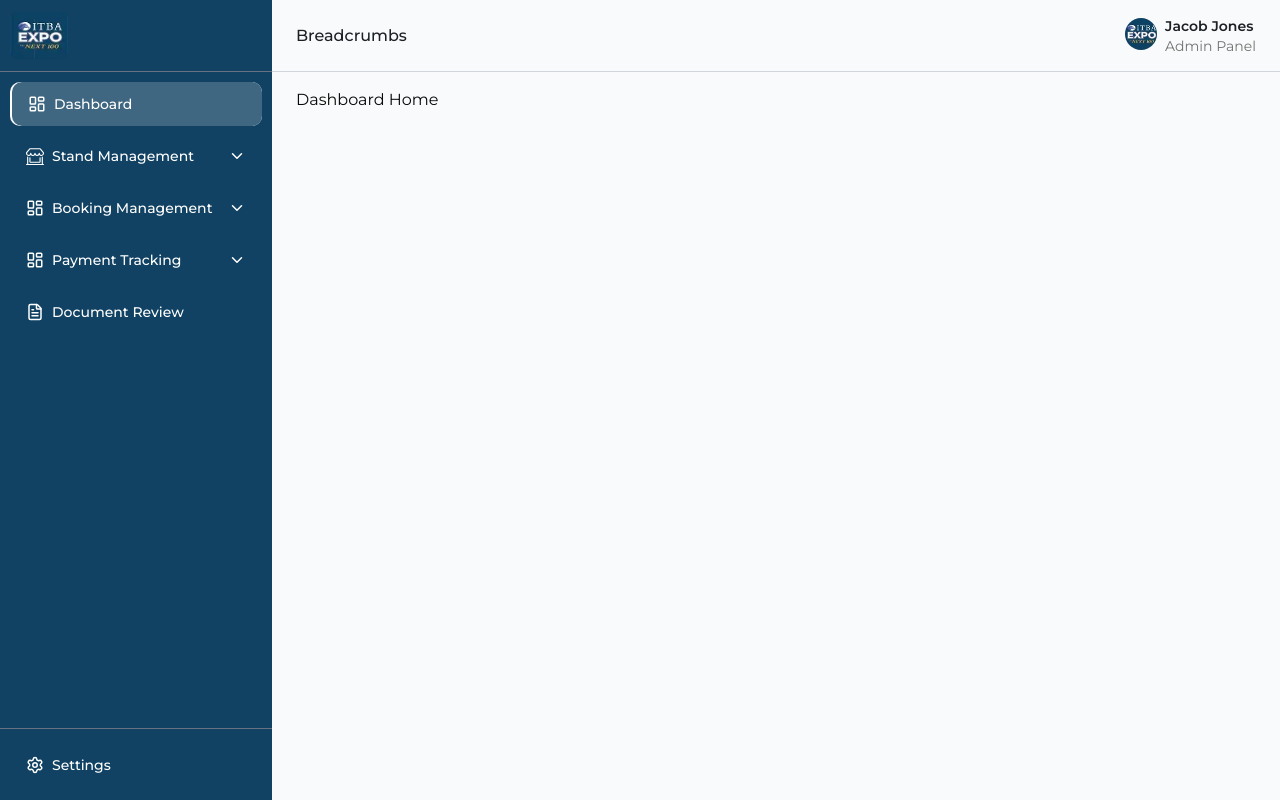
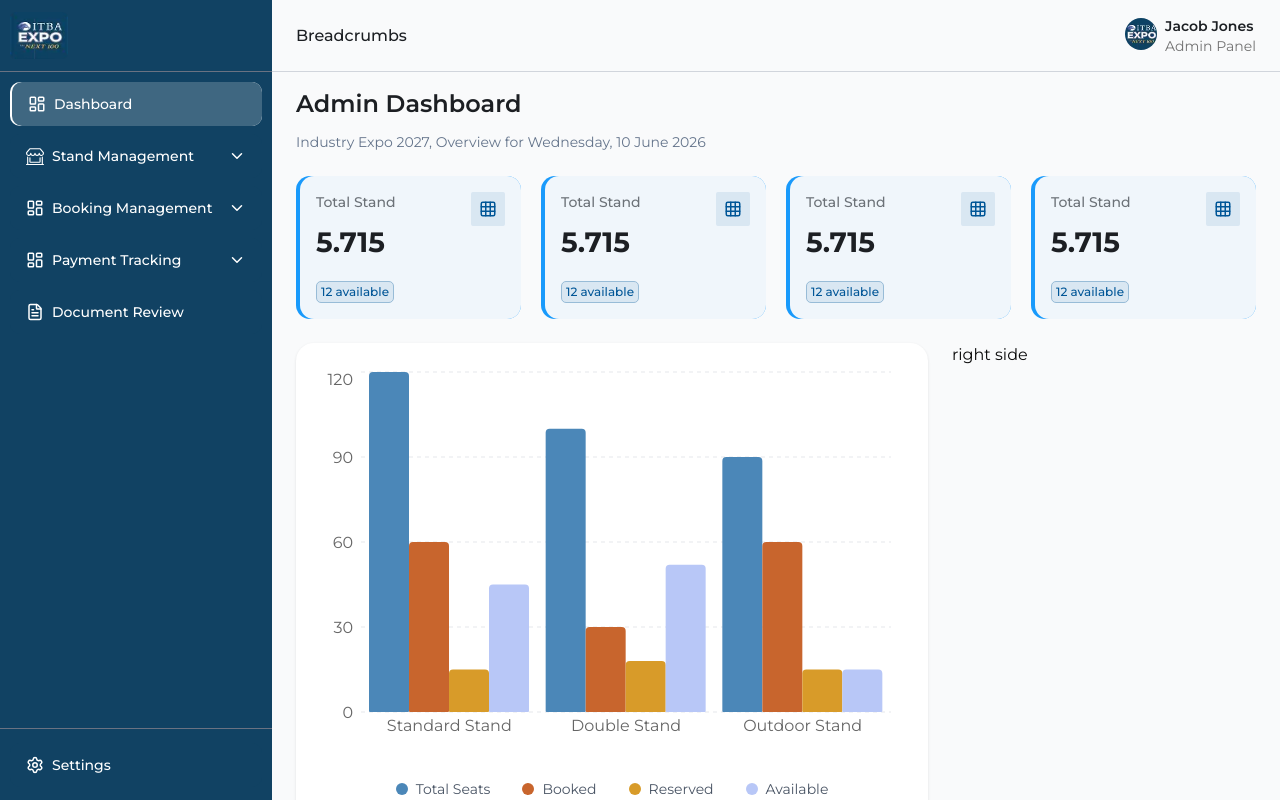
Before and after one commit to backbencherstudio/hanoijane01, a Next.js app: page /dashboard in a window 1280 px wide. Built offline with nearby package versions, Linux system fonts and the light colour scheme.

Commit message:
dashboard chart and state card added

```diff
--- /dev/null
+++ b/app/dashboard/_components/StandOverviewChart.tsx
@@ -0,0 +1,190 @@
+"use client";
+
+import {
+  Bar,
+  BarChart,
+  CartesianGrid,
+  ResponsiveContainer,
+  Tooltip,
+  XAxis,
+  YAxis,
+} from "recharts";
+
+type ChartData = {
+  stand: string;
+  total: number;
+  booked: number;
+  reserved: number;
+  available: number;
+};
+
+const data: ChartData[] = [
+  {
+    stand: "Standard Stand",
+    total: 120,
+    booked: 60,
+    reserved: 15,
+    available: 45,
+  },
+  {
+    stand: "Double Stand",
+    total: 100,
+    booked: 30,
+    reserved: 18,
+    available: 52,
+  },
+  {
+    stand: "Outdoor Stand",
+    total: 90,
+    booked: 60,
+    reserved: 15,
+    available: 15,
+  },
+];
+
+const COLORS = {
+  total: "#4B87B8",
+  booked: "#C8652D",
+  reserved: "#D89B29",
+  available: "#B8C7F7",
+};
+
+type TooltipPayloadItem = {
+  dataKey?: string | number;
+  value?: string | number;
+};
+
+type CustomTooltipProps = {
+  active?: boolean;
+  payload?: TooltipPayloadItem[];
+  label?: string;
+};
+
+function CustomTooltip({ active, payload, label }: CustomTooltipProps) {
+  if (!active || !payload?.length) return null;
+
+  const values = payload.reduce<Record<string, number>>((acc, item) => {
+    if (typeof item.dataKey === "string") {
+      acc[item.dataKey] = Number(item.value);
+    }
+    return acc;
+  }, {});
+
+  return (
+    <div className="rounded-xl border bg-[#EDF5FC] p-4 shadow-lg">
+      <h3 className="mb-3 text-lg font-semibold">{label}</h3>
+
+      <div className="space-y-2 text-sm">
+        <Row color={COLORS.total} label="Total Seats" value={values.total} />
+
+        <Row color={COLORS.booked} label="Booked" value={values.booked} />
+
+        <Row color={COLORS.reserved} label="Reserved" value={values.reserved} />
+
+        <Row
+          color={COLORS.available}
+          label="Available"
+          value={values.available}
+        />
+      </div>
+    </div>
+  );
+}
+
+function Row({
+  color,
+  label,
+  value,
+}: {
+  color: string;
+  label: string;
+  value?: number;
+}) {
+  return (
+    <div className="flex items-center justify-between gap-8">
+      <div className="flex items-center gap-2">
+        <span
+          className="h-3 w-3 rounded-full"
+          style={{ backgroundColor: color }}
+        />
+        {label}
+      </div>
+
+      <span>{value ?? 0}</span>
+    </div>
+  );
+}
+
+export default function StandOverviewChart() {
+  return (
+    <div className="rounded-2xl bg-white py-6 shadow-sm">
+      <ResponsiveContainer width="95%" height={380}>
+        <BarChart data={data} barGap={8} barCategoryGap="20%">
+          <CartesianGrid
+            strokeDasharray="4 4"
+            vertical={false}
+            stroke="#E5E7EB"
+          />
+
+          <XAxis dataKey="stand" axisLine={false} tickLine={false} />
+
+          <YAxis
+            axisLine={false}
+            tickLine={false}
+            ticks={[0, 30, 60, 90, 120]}
+          />
+
+          <Tooltip cursor={false} content={<CustomTooltip />} />
+
+          <Bar
+            dataKey="total"
+            fill={COLORS.total}
+            radius={[4, 4, 1, 1]}
+            barSize={40}
+          />
+
+          <Bar
+            dataKey="booked"
+            fill={COLORS.booked}
+            radius={[4, 4, 1, 1]}
+            barSize={40}
+          />
+
+          <Bar
+            dataKey="reserved"
+            fill={COLORS.reserved}
+            radius={[4, 4, 1, 1]}
+            barSize={40}
+          />
+
+          <Bar
+            dataKey="available"
+            fill={COLORS.available}
+            radius={[4, 4, 1, 1]}
+            barSize={40}
+          />
+        </BarChart>
+      </ResponsiveContainer>
+
+      {/* Custom Legend */}
+      <div className="mt-8 flex flex-wrap items-center justify-center gap-8">
+        <LegendItem color={COLORS.total} label="Total Seats" />
+        <LegendItem color={COLORS.booked} label="Booked" />
+        <LegendItem color={COLORS.reserved} label="Reserved" />
+        <LegendItem color={COLORS.available} label="Available" />
+      </div>
+    </div>
+  );
+}
+
+function LegendItem({ color, label }: { color: string; label: string }) {
+  return (
+    <div className="flex items-center gap-2">
+      <span
+        className="h-3 w-3 rounded-full"
+        style={{ backgroundColor: color }}
+      />
+      <span className="text-sm text-gray-600">{label}</span>
+    </div>
+  );
+}
--- /dev/null
+++ b/app/dashboard/_components/StateCard.tsx
@@ -0,0 +1,35 @@
+import { StateData } from "@/data/dashboard/homeData";
+import React from "react";
+
+interface StateCardProps {
+  state: StateData;
+}
+
+const StateCard = ({ state }: StateCardProps) => {
+  const Icon = state.icon;
+
+  return (
+    <div className={`${state.bg_color} rounded-xl pl-1`}>
+      <div className={`${state.bg_color2} p-4 rounded-xl flex justify-between`}>
+        <div>
+          <h4 className="text-sm font-medium text-[#6C7278]">{state.title}</h4>
+          <p className="text-2xl lg:text-[28px] text-text-primary font-bold mt-3">
+            {state.value}
+          </p>
+          <p
+            className={`text-xs font-medium px-1 py-0.5 rounded-[5px] mt-5 w-fit ${state.text_bg_color} ${state.text_color} ${state.border}`}
+          >
+            {state.info}
+          </p>
+        </div>
+        <div
+          className={`p-2 rounded-xs w-fit h-fit ${state.text_color} ${state.text_bg_color}`}
+        >
+          <Icon className="w-4.5 h-4.5 text-primary" />{" "}
+        </div>
+      </div>
+    </div>
+  );
+};
+
+export default StateCard;
--- a/app/dashboard/page.tsx
+++ b/app/dashboard/page.tsx
@@ -1,7 +1,41 @@
+import { stateData } from "@/data/dashboard/homeData";
 import React from "react";
+import StateCard from "./_components/StateCard";
+import StandOverviewChart from "./_components/StandOverviewChart";
 
 const DashboardHome = () => {
-  return <div>Dashboard Home</div>;
+  return (
+    <div>
+      {/* heading */}
+      <div className="w-full flex flex-col gap-4 sm:flex-row justify-between items-center">
+        <div className="w-full">
+          <h2 className="text-text-primary text-xl md:text-2xl font-semibold">
+            Admin Dashboard
+          </h2>
+          <p className="text-sm text-[#64748B] mt-3">
+            Industry Expo 2027, Overview for Wednesday, 10 June 2026
+          </p>
+        </div>
+      </div>
+      {/* states */}
+      <div className="my-6 grid grid-cols-1 md:grid-cols-2 lg:grid-cols-4 gap-5">
+        {stateData.map((state, idx) => {
+          return <StateCard state={state} key={idx} />;
+        })}
+      </div>
+      {/* content */}
+      <div className="grid grid-cols-1 lg:grid-cols-3 gap-6">
+        {/* left side */}
+        <div className="lg:col-span-2">
+          <div>
+            <StandOverviewChart />
+          </div>
+        </div>
+        {/* right side */}
+        <div>right side</div>
+      </div>
+    </div>
+  );
 };
 
 export default DashboardHome;
--- /dev/null
+++ b/data/dashboard/homeData.ts
@@ -0,0 +1,59 @@
+import { Grid3x3, LucideIcon } from "lucide-react";
+export interface StateData {
+  title: string;
+  value: number;
+  info: string;
+  icon: LucideIcon;
+  bg_color: string;
+  bg_color2: string;
+  text_color: string;
+  text_bg_color: string;
+  border: string;
+}
+
+export const stateData: StateData[] = [
+  {
+    title: "Total Stand",
+    value: 5.715,
+    info: `12 available`,
+    icon: Grid3x3,
+    bg_color: "bg-[#199AFB]",
+    bg_color2: "bg-[#F0F6FB]",
+    text_color: "text-[#005697]",
+    text_bg_color: "bg-[#D9E7F2]",
+    border: "border border-[#98BCD7]",
+  },
+  {
+    title: "Total Stand",
+    value: 5.715,
+    info: `12 available`,
+    icon: Grid3x3,
+    bg_color: "bg-[#199AFB]",
+    bg_color2: "bg-[#F0F6FB]",
+    text_color: "text-[#005697]",
+    text_bg_color: "bg-[#D9E7F2]",
+    border: "border border-[#98BCD7]",
+  },
+  {
+    title: "Total Stand",
+    value: 5.715,
+    info: `12 available`,
+    icon: Grid3x3,
+    bg_color: "bg-[#199AFB]",
+    bg_color2: "bg-[#F0F6FB]",
+    text_color: "text-[#005697]",
+    text_bg_color: "bg-[#D9E7F2]",
+    border: "border border-[#98BCD7]",
+  },
+  {
+    title: "Total Stand",
+    value: 5.715,
+    info: `12 available`,
+    icon: Grid3x3,
+    bg_color: "bg-[#199AFB]",
+    bg_color2: "bg-[#F0F6FB]",
+    text_color: "text-[#005697]",
+    text_bg_color: "bg-[#D9E7F2]",
+    border: "border border-[#98BCD7]",
+  },
+];
--- a/package.json
+++ b/package.json
@@ -22,6 +22,7 @@
     "react-hook-form": "^7.79.0",
     "react-icons": "^5.6.0",
     "react-redux": "^9.3.0",
+    "recharts": "^3.9.0",
     "shadcn": "^4.11.0",
     "tailwind-merge": "^3.6.0",
     "tw-animate-css": "^1.4.0"
```
Also changed, not shown: 1 other file (tests, documents, lock files or other folders).
